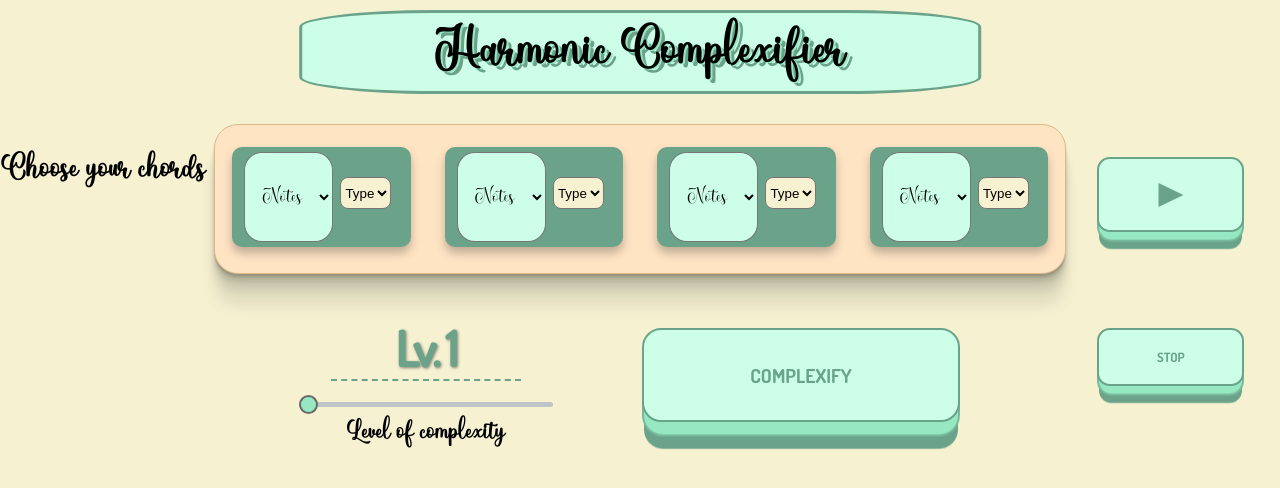
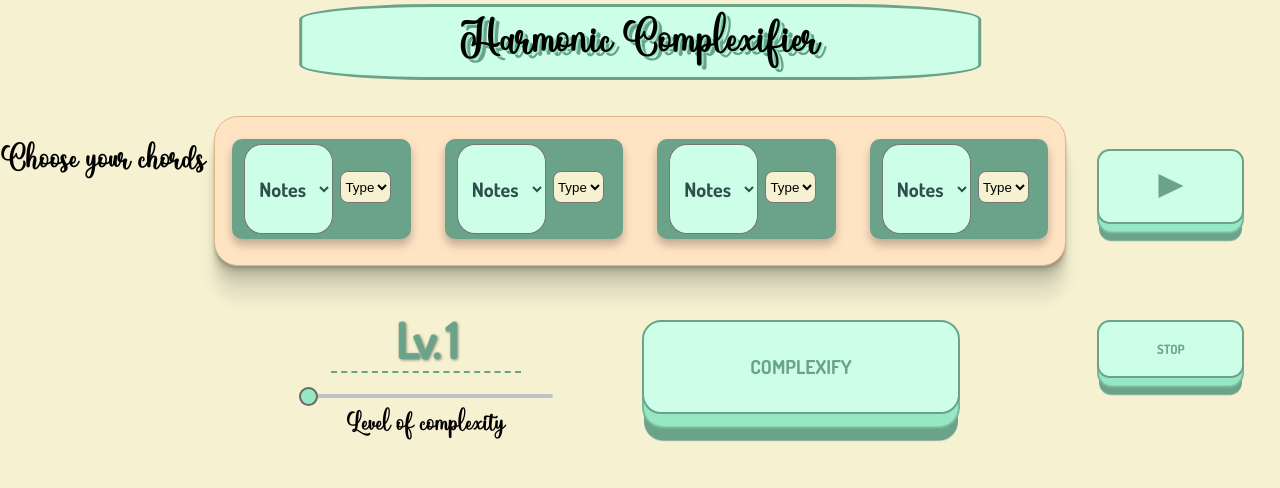
Before and after one commit to chille137/HarmonicComplexifier, a plain HTML site: page index.html in a window 1280 px wide. Drawn offline with nearby package versions, Linux system fonts and the light colour scheme.

Commit message:
piccole modifiche

```diff
--- a/Resources/elements.js
+++ b/Resources/elements.js
@@ -67,7 +67,7 @@ export function showChords(chords){
 
         const text = document.createElement("div");
         text.className = "text-container";
-        const label = document.createElement("h3");
+        const label = document.createElement("h4");
         label.innerHTML=chords[i].note+chords[i].type+"("+chords[i].duration+")";
         text.appendChild(label);
         newDiv.appendChild(text);
--- a/index.html
+++ b/index.html
@@ -9,7 +9,7 @@
 </head>
 <body>
 <div id="grid" class="grid-container">
-    <div id="Title">Harmonic Complexifier</div>
+    <div id="Title"><h1>Harmonic Complexifier</h1></div>
     <div id="chords-label"><h2>Choose your chords:</h2></div>
     <div id="chords"></div>
     <button id="playIn" class="big-button"><div class="play-button"></div></button>
--- a/style.css
+++ b/style.css
@@ -1,4 +1,13 @@
 @import url(https://fonts.googleapis.com/css?family=Dosis:700);
+
+:root {
+    --backgroundColor: rgba(246, 241, 209);
+    --colorShadeA: rgb(106, 163, 137);
+    --colorShadeB: rgb(121, 186, 156);
+    --colorShadeC: rgb(150, 232, 195);
+    --colorShadeD: rgb(187, 232, 211);
+    --colorShadeE: rgb(205, 255, 232);
+}
 
 @font-face {
     src: url(fonts/LuckySunshine-axo9R.ttf);
@@ -13,6 +22,13 @@
     grid-template-rows: 1fr auto auto 3.5fr 2fr;
     grid-column-gap: 0.25em;
     grid-row-gap: 2.5em;
+
+}
+
+.grid-container_2 {
+    display: grid;
+    grid-template-columns: 60% 40%;
+    grid-column-gap: 0;
 
 }
 
@@ -39,20 +55,25 @@
 #Title {
     grid-area: 1 / 2 / 1 / 6;
     position: relative;
+    display: flex;
+    justify-content: center;
     left: 50%;
     transform: translate(-50%);
-    top: 0.2em;
+    top: 5%;
     width: 80%;
-    text-align: center;
-    text-shadow: 2px 1px 0 rgb(150 232 195), 5px 4px 0 rgb(106 163 137);
     border-radius: 20%;
     background: rgb(205, 255, 232);
     border-style: solid;
     border-color: rgb(106, 163, 137);
-    font-size: 4vw;
+}
+
+h1{
+    font-size: 3.5vw;
     font-family: myfont;
     font-weight: bold;
-    line-height: 78px;
+    text-align: center;
+    text-shadow: 2px 1px 0 rgb(150 232 195), 5px 4px 0 rgb(106 163 137);
+    margin: 0.5%;
 
 }
 
@@ -64,6 +85,15 @@ h2 {
     line-height: 1.2em;
     position: relative;
 }
+
+h4{
+    font-family: "Dosis", Helvetica, Arial, sans-serif;
+    font-size: 2vw;
+    text-align: center;
+    line-height: 0;
+}
+
+
 
 #chords-label{
     grid-area: 2 / 1 / 3 / 2;
@@ -142,8 +172,9 @@ h2 {
     left: -4%;
     border-radius: 20%;
     font-size: 20px;
-    font-family: myfont, serif;
+    font-family: "Dosis", Helvetica, Arial, sans-serif;
     background-color: rgb(205, 255, 232);
+    color: darkslategray;
     cursor:  pointer;
 }
 
@@ -268,14 +299,7 @@ h3{
 
 
 
-:root {
-    --backgroundColor: rgba(246, 241, 209);
-    --colorShadeA: rgb(106, 163, 137);
-    --colorShadeB: rgb(121, 186, 156);
-    --colorShadeC: rgb(150, 232, 195);
-    --colorShadeD: rgb(187, 232, 211);
-    --colorShadeE: rgb(205, 255, 232);
-}
+
 
 * {
     box-sizing: border-box;
```
